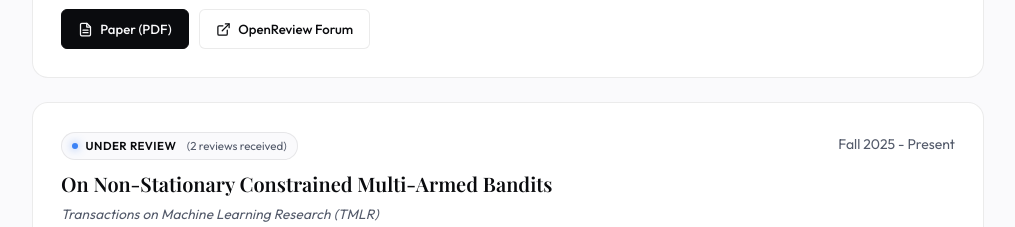
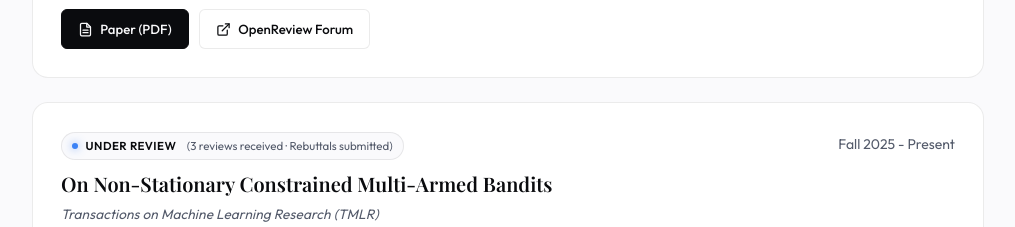
Before and after one commit to Xanviere/PersonalWebsite, a React (Vite) app: page / in a window 1280 px wide. Shown: the part 1840-2067 px from the top of the page, without its empty margins (132-1147 px from the left). Built offline with nearby package versions, Linux system fonts and the light colour scheme; a web font is replaced by a local one.

Commit message:
Update TMLR paper status note to reflect 3 reviews received and rebuttals submitted

```diff
--- a/src/data.js
+++ b/src/data.js
@@ -66,7 +66,7 @@ export const research = [
     pi: "Dr. Ashish R. Hota",
     description: "Investigating the constrained multi-armed bandit problem in non-stationary environments with abrupt changes in reward and constraint distributions. Proposed adaptive extensions of the Constraint Lower Confidence Bound (CLCB) algorithm (sliding-window and exponentially discounted variants) with theoretical sublinear regret bounds and real-world evaluation on clinical microbiology datasets.",
     status: "Under Review",
-    statusNote: "2 reviews received",
+    statusNote: "3 reviews received · Rebuttals submitted",
     venue: "Transactions on Machine Learning Research (TMLR)",
     tags: ["Constrained Bandits", "Non-Stationary Environments", "Sublinear Regret Bounds"],
     link: "https://openreview.net/pdf?id=Hi6Jwtya6x",
```
